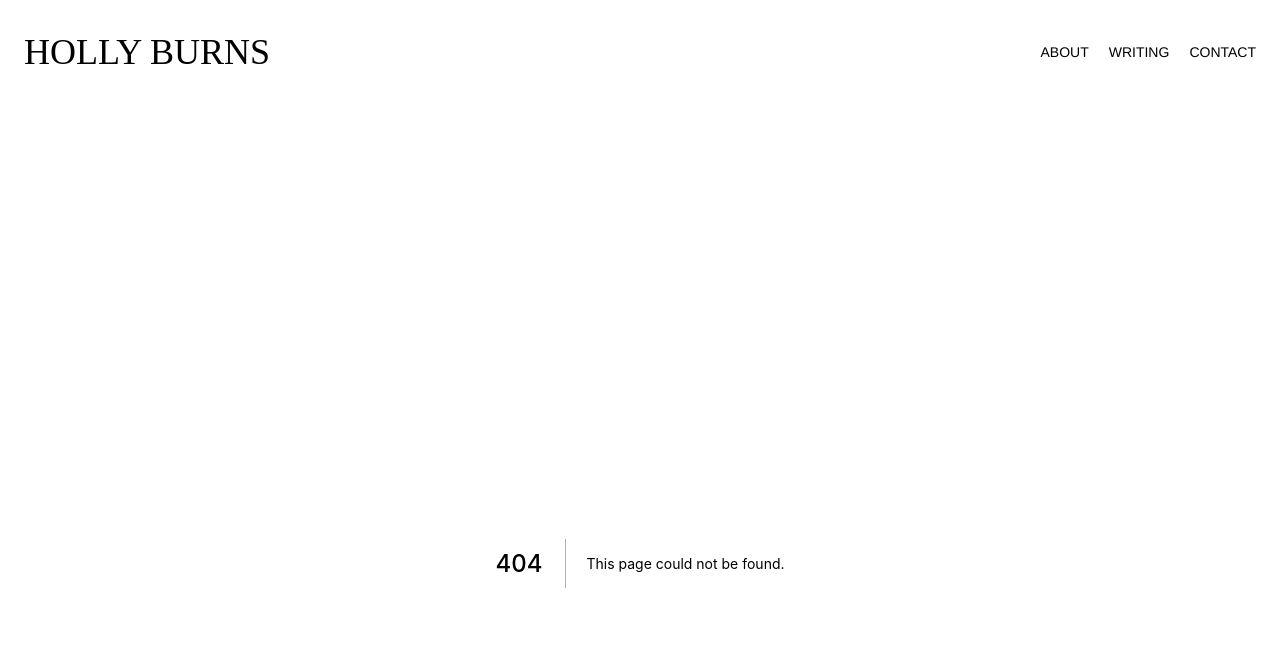
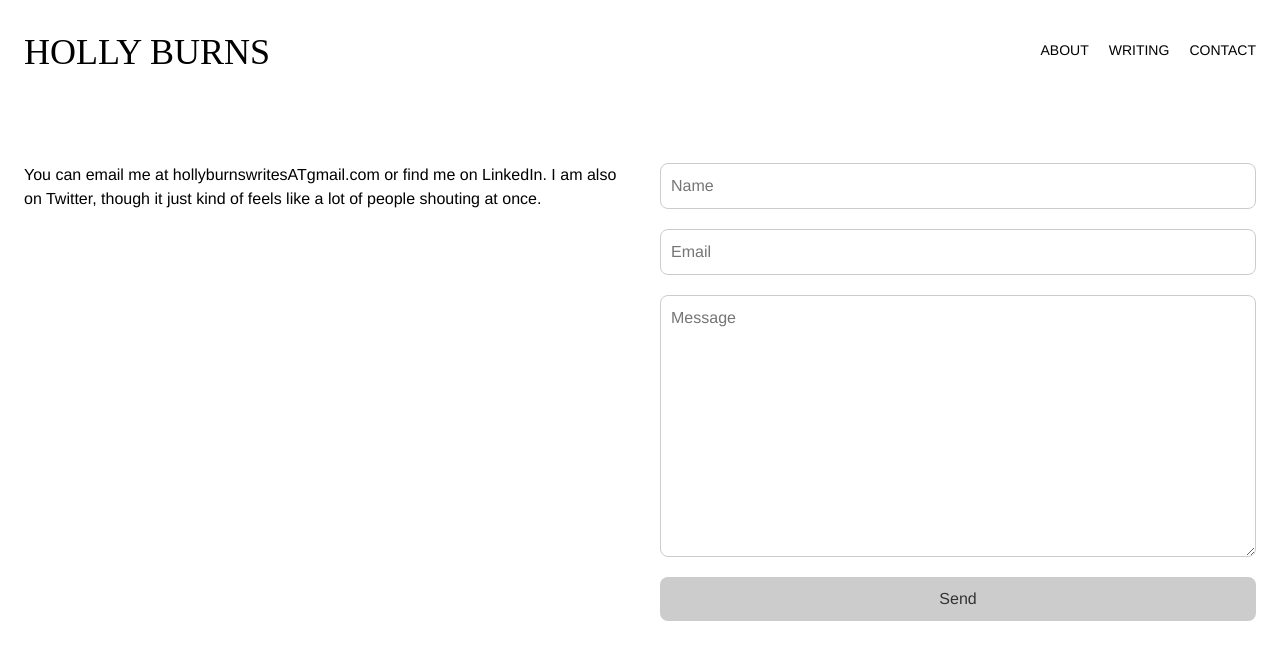
Before and after one commit to sean415/hbDotCom, a Next.js app: page /contact in a window 1280 px wide. Before the commit this address had no page. Shown: the top 660 px of the page. Built offline with nearby package versions, Linux system fonts and the light colour scheme; a web font is replaced by a local one.

Commit message:
add contact page; fixup homepage layout

```diff
--- a/src/components/Header/Header.module.sass
+++ b/src/components/Header/Header.module.sass
@@ -37,13 +37,14 @@
   flex-direction: column
   gap: 20px
   align-items: center
-  justify-content: center
+  justify-content: flex-start
   text-transform: uppercase
   z-index: 2
   font-size: 14px
   background: #fff
   opacity: 0
   transition: all 0.5s ease-out
+  margin-top: 50px
   .menuActive &
     visibility: visible
     opacity: 1
@@ -56,10 +57,12 @@
     color: inherit
     transform: translateY(-20px)
     transition: transform 0.25s ease-out
+    cursor: pointer
+    border-bottom: 3px solid transparent
     &:visited
       color: inherit
     &:hover
-      text-decoration: underline
+      border-bottom: 3px solid #000
     @media (min-width: 660px)
       transform: none
 
@@ -73,6 +76,7 @@
     background: transparent
     height: auto
     visibility: visible
+    margin-top: 0
 
 .menuToggle
 
--- /dev/null
+++ b/src/pages/api/contact.js
@@ -0,0 +1,5 @@
+export default (req, res) => {
+  const body = JSON.parse(req.body);
+  console.log(body);
+  res.status(200).json({ status: 'OK' });
+};
--- /dev/null
+++ b/src/pages/contact.tsx
@@ -0,0 +1,60 @@
+import { useState } from 'react';
+import Head from 'next/head';
+import styles from '../styles/contact.module.sass';
+
+export default function Contact() {
+  const [name, setName] = useState('');
+  const [email, setEmail] = useState('');
+  const [message, setMessage] = useState('');
+
+  const handleSubmit = e => {
+    e.preventDefault();
+    const data = {
+      name,
+      email,
+      message,
+    };
+    fetch('/api/contact', {
+      method: 'post',
+      body: JSON.stringify(data),
+    });
+  };
+
+  return (
+    <div>
+      <Head>
+        <title>Holly Burns - Contact</title>
+      </Head>
+      <>
+
+        <form onSubmit={handleSubmit} className={styles.form}>
+          <p>You can email me at hollyburnswritesATgmail.com or find me on LinkedIn. I am also on Twitter, though it just kind of feels like a lot of people shouting at once.</p>
+          <div>
+            <label htmlFor="name">Name:</label>
+            <input
+              id="name"
+              type="text"
+              placeholder={"Name"}
+              onChange={e => setName(e.target.value)}
+            />
+            <label htmlFor="email">Email:</label>
+            <input
+              id="email"
+              type="email"
+              placeholder={"Email"}
+              onChange={e => setEmail(e.target.value)}
+            />
+            <label htmlFor="message">Message:</label>
+            <textarea
+              id="message"
+              rows={10}
+              placeholder={"Message"}
+              onChange={e => setMessage(e.target.value)}
+            />
+            <button type="submit">Send</button>
+          </div>
+        </form>
+      </>
+    </div>
+  );
+}
--- /dev/null
+++ b/src/styles/contact.module.sass
@@ -0,0 +1,38 @@
+.form
+  max-width: 600px
+  margin: 0 auto
+  p
+    margin-bottom: 40px
+  label, input, textarea
+    display: block
+    width: 100%
+    padding: 10px
+  label
+    display: none
+  input, textarea
+    border-radius: 8px
+    outline: none
+    border: 1px solid #ccc
+    margin-bottom: 20px
+
+  button
+    width: 100%
+    background: #ccc
+    color: #333
+    outline: none
+    border: none
+    padding: 10px 8px
+    border-radius: 8px
+    cursor: pointer
+    &:hover
+      color: #000
+      background: lighten(#ccc, 10 )
+
+  @media (min-width: 800px)
+    display: flex
+    max-width: 100%
+    div, p
+      flex: 1
+    div
+      width: 60%
+      margin-left: 40px
```
Also changed, not shown: src/pages/index.tsx (+10 -6 lines), src/styles/index.module.sass (+10 -1 lines), 1 other file (tests, documents, lock files or other folders).
